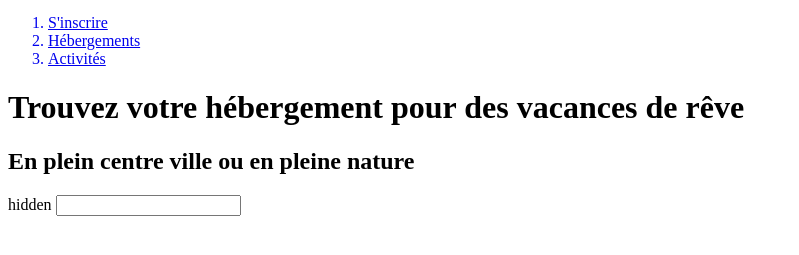
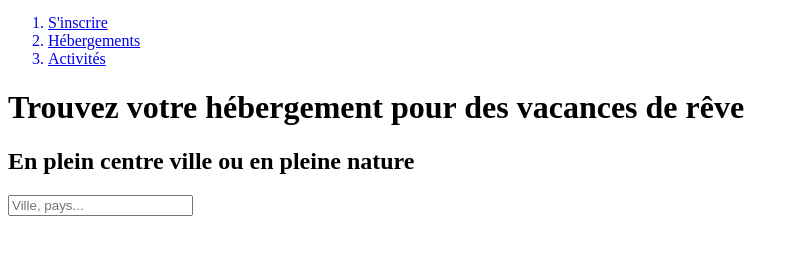
Before and after one commit to HematielaBequille/Reservia, a plain HTML site: page index.html in a window 1280 px wide. Shown: the part 59-314 px from the top of the page, without its empty margins (0-799 px from the left). Drawn offline with Linux system fonts and the light colour scheme.

Commit message:
champ de recherche en cours

```diff
--- a/index.html
+++ b/index.html
@@ -23,8 +23,8 @@
             <h2>En plein centre ville ou en pleine nature</h2>
 
             <div class="fas fa-map-marker-alt">
-                <label for="search-form">hidden</label>
-                <input type="text">
+                <label for="search-form" hidden>n</label>
+                <input type="text" id="" name="search-form" required placeholder="Ville, pays...">
             </div>
 
             <div>
```
